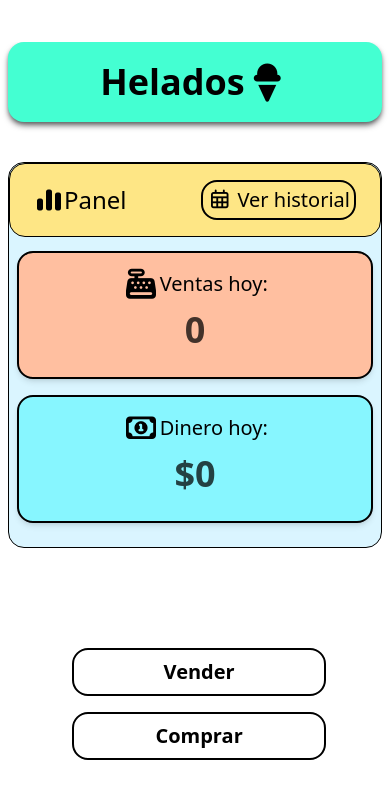
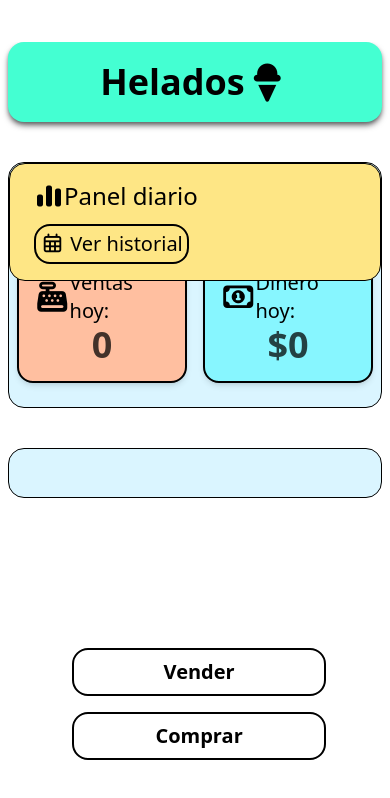
Before and after one commit to Ariel-Caceres/App-Helados, a React (Vite) app: page / in a window 390 px wide. Shown: the top 798 px of the page. Built offline with nearby package versions, Linux system fonts and the light colour scheme.

Commit message:
debug para ver entidad de ventas antiguas

```diff
--- a/src/pages/Home.tsx
+++ b/src/pages/Home.tsx
@@ -3,6 +3,7 @@ import { Header } from "../components/Header"
 import { useSell } from "../context/useSell"
 import { useOnline } from "../context/useOnline"
 import { Button } from "../components/Button"
+
 
 
 export const Home = () => {
@@ -14,7 +15,6 @@ export const Home = () => {
     })
     const DineroHoy = ventasHoy.reduce((acc, v) => v.status !== "pending-delete" ? acc + v.precioTotal : acc, 0)
     const ventasHoyCant = ventasHoy.reduce((acc, va) => va.status !== "pending-delete" ? acc + va.cantidad : acc, 0);
-
 
     return (
         <div className="w-full  max-w-3xl mx-auto  flex mt-[5vh]  flex-col gap-10 px-2 overflow-hidden ">
@@ -28,7 +28,7 @@ export const Home = () => {
                     <div className="text-2xl whitespace-nowrap md:text-3xl font-medium">
                         {online ? <i className="fa-solid fa-chart-simple"></i> : "📊"}
                         <span>
-                            Panel
+                            Panel diario
                         </span>
                     </div>
 
@@ -40,10 +40,10 @@ export const Home = () => {
                     </div>
                 </div>
 
-                <div className="w-full flex flex-col md:flex-row justify-evenly gap-4 mt-16 px-2">
+                <div className="w-full flex flex-row md:flex-row justify-evenly gap-4 mt-16 px-2">
 
                     {/* Venta hoy */}
-                    <div className="w-full md:w-1/3
+                    <div className="w-1/2 md:w-1/3
           bg-[#FFBFA0]
           min-h-32 md:h-40
           rounded-2xl flex flex-col
@@ -63,7 +63,7 @@ export const Home = () => {
 
                     {/* Dinero hoy */}
                     <div className="
-          w-full md:w-1/3
+          w-1/2 md:w-1/3
           bg-[#87F6FF]
           min-h-32 md:h-40
           rounded-2xl flex flex-col
@@ -81,6 +81,15 @@ export const Home = () => {
                         </div>
                     </div>
                 </div>
+            </div>
+
+            <div className="w-full border bg-[#DAF5FF] rounded-2xl flex  flex-col justify-evenly relative py-6 max-h-[30vh] overflow-auto">
+                {ventas.map((v, i) => (
+                    <pre key={i} className="bg-red-300 p-2 text-xs overflow-x-auto">
+                        {JSON.stringify(v, null, 2)}
+                    </pre>
+                ))}
+
             </div>
 
             <div
```
